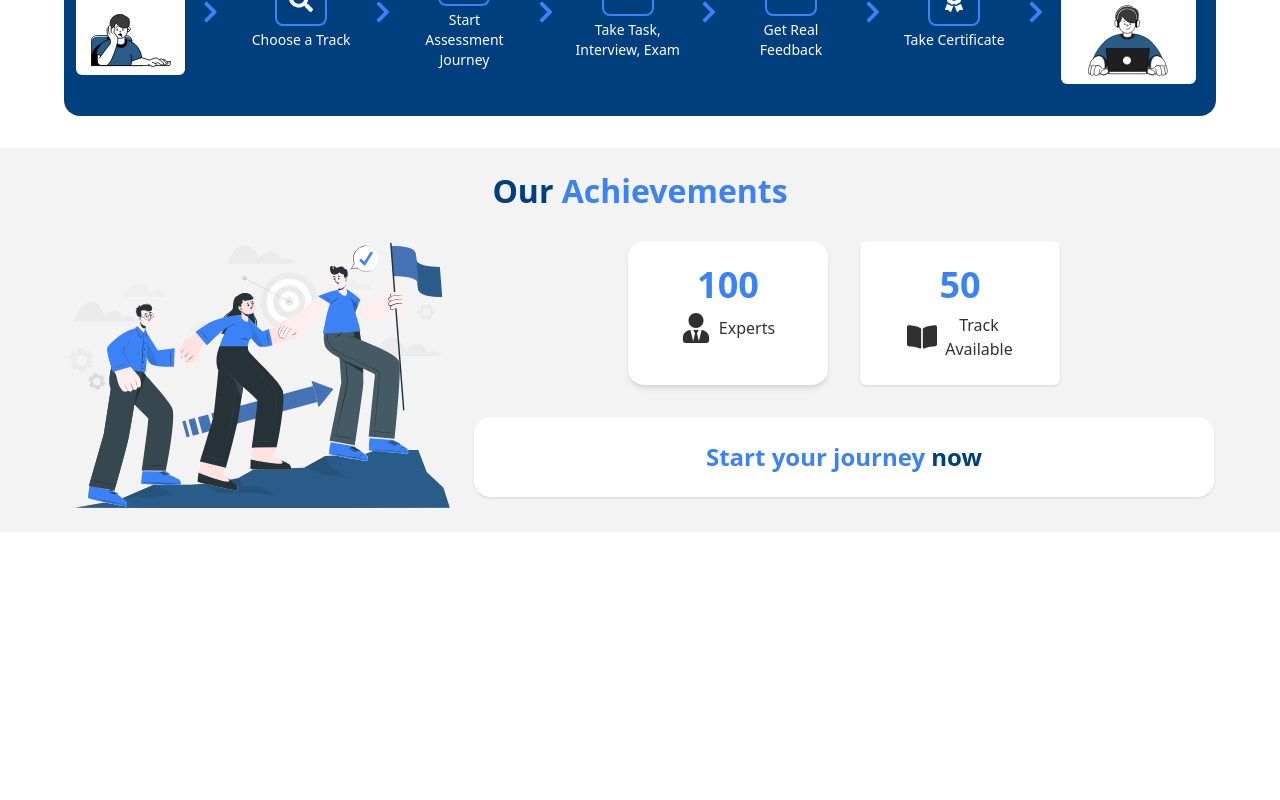
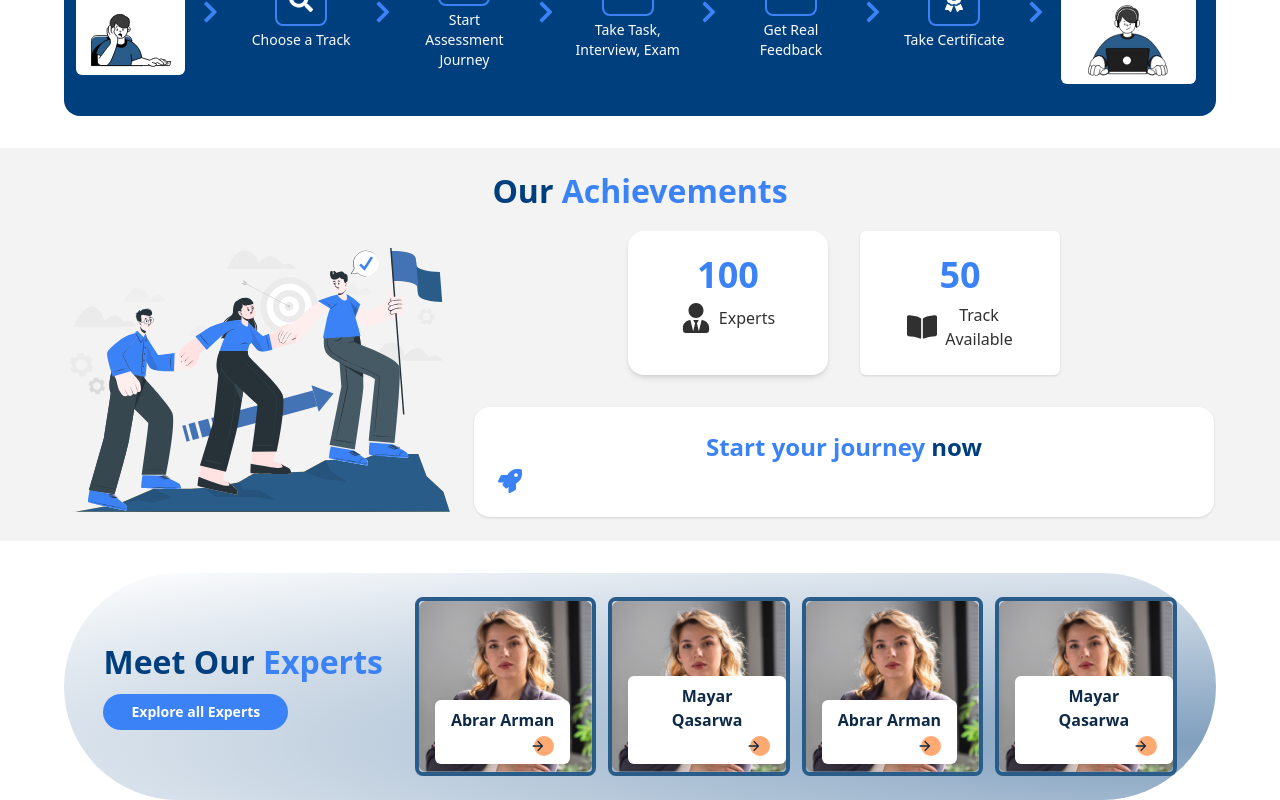
Before and after one commit to MayarQasrawi/Ratify, a React (Vite) app: page / in a window 1280 px wide. Shown: the part 506-1306 px from the top of the page. Before the commit the page ends 1038 px from the top, so only its background shows below. Built offline with nearby package versions, Linux system fonts and the light colour scheme.

Commit message:
add experts components

```diff
--- a/src/components/user/achievements/Achievements.jsx
+++ b/src/components/user/achievements/Achievements.jsx
@@ -1,5 +1,5 @@
 import Title from "../shared/Title";
-import { FaUserTie, FaBookOpen } from "react-icons/fa";
+import { FaUserTie, FaBookOpen,FaRocket  } from "react-icons/fa";
 import img from '../../../assets/img/home/achievements.svg'
 export default function Achievements() {
   return (
@@ -18,7 +18,11 @@ export default function Achievements() {
              <span className="text-[#3B82F6] font-bold  text-2xl sm:text-4xl">50</span>
              <div className="flex gap-2 items-center text-[#303030]"> <FaBookOpen size={30} /> <span className="text-[16px] font-medium">Track <br />Available</span> </div>
           </div>
-          <div className="w-full bg-white rounded-2xl  p-6 text-center shadow text-[#3B82F6] text-[20px] sm:text-2xl font-bold">Start your journey <span className='text-[#003F7D]'>now</span> </div>
+          <div className="w-full bg-white rounded-2xl  p-6 text-center shadow text-[#3B82F6] text-[20px] sm:text-2xl font-bold">
+           <span> Start your journey </span>
+            <span className='text-[#003F7D]'>now</span>
+            <FaRocket className="mt-1.5"/>
+            </div>
        </div>
 
       </div>
--- /dev/null
+++ b/src/components/user/experts/ExpertCard.jsx
@@ -0,0 +1,20 @@
+import { RiArrowRightLine,RiArrowRightSLine } from "react-icons/ri";
+
+export default function ExpertCard({ img, name }) {
+  return (
+    <div className="border-4 border-[#2A5C8A] rounded-lg w-fit mx-auto sm:mx-0  ">
+      <div className="relative overflow-hidden">
+        {" "}
+        <img src={img} alt={name} className="w-[180px] " />
+        <h3 className="text-[#0E2A46] font-bold text-center  py-2 bg-white absolute left-4 bottom-2 px-4 rounded-md">
+          {name}
+          <div className="mt-1">
+            <div className="bg-[#FF914CC7] w-5 h-5 rounded-full flex items-center ml-auto cursor-pointer">
+              <RiArrowRightLine className="-ml-1" />
+            </div>
+          </div>
+        </h3>
+      </div>
+    </div>
+  );
+}
--- /dev/null
+++ b/src/components/user/experts/Experts.jsx
@@ -0,0 +1,33 @@
+import Title from "../shared/Title";
+import img from "../../../assets/img/home/team.png";
+import ExpertCard from "./ExpertCard";
+import Button from "../shared/Button";
+import { RiArrowRightSLine } from "react-icons/ri";
+const experts = [
+  { name: "Abrar Arman", img: img },
+  { name: "Mayar Qasarwa", img: img },
+  { name: "Abrar Arman", img: img },
+  { name: "Mayar Qasarwa", img: img },
+];
+export default function Experts() {
+  return (
+    <section className="w-[90%] mx-auto mt-8 relative">
+      <div className="flex flex-wrap lg:flex-nowrap gap-8 items-center justify-center bg-radial-[at_100%_75%]   from-[rgba(0,63,125,0.5)] to-[rgba(161,186,239,0.5) px-8 py-6 lg:rounded-full">
+       <div className="flex flex-col gap-3 items-start"><Title first="Meet Our " last="Experts" />  <Button>Explore all Experts</Button></div>
+        <div className=" w-[70%] grid  sm:grid-cols-2 xl:grid-cols-4 gap-3">
+          {experts.slice(0, 4).map((expert, ind) => (
+            <ExpertCard key={ind} img={expert.img} name={expert.name} />
+          ))}
+        </div>
+        <div className="lg:hidden flex gap-2 items-center text-[#3B82F6] text-[18px] md:text-2xl font-semibold cursor-pointer">
+          <span className=' hover:underline block'>Explore all Experts</span>
+         <div className="flex items-center">
+          <RiArrowRightSLine className="text-white font-bold" />
+         <RiArrowRightSLine className="text-white font-bold" />
+         <RiArrowRightSLine className="text-white font-bold" /></div>
+         </div>
+
+      </div>
+    </section>
+  );
+}
--- /dev/null
+++ b/src/components/user/shared/Button.jsx
@@ -0,0 +1,9 @@
+import React from 'react'
+
+export default function Button({children}) {
+  return (
+    <button className="text-white hidden lg:block text-sm bg-[#3B82F6] px-7 py-2 lg:py-2 rounded-full font-semibold cursor-pointer">
+    {children}
+  </button>
+  )
+}
--- a/src/components/user/tracks/Tracks.jsx
+++ b/src/components/user/tracks/Tracks.jsx
@@ -1,3 +1,4 @@
+import Button from "../shared/Button";
 import Title from "../shared/Title";
 import TrackCard from "./TrackCard";
 
@@ -12,9 +13,7 @@ export default function Tracks() {
           Find the path that matches your ambition and start your journey to
           excellence.
         </p>
-        <button className="text-white hidden md:block text-sm bg-[#3B82F6] px-6 py-1 lg:py-2 rounded-full font-semibold cursor-pointer">
-          Explore all Tracks
-        </button>
+        <Button>Explore all Tracks</Button>
       </div>
       <div className="flex-1 ">
         <TrackCard />
--- a/src/pages/user/Home.jsx
+++ b/src/pages/user/Home.jsx
@@ -1,4 +1,5 @@
 import Achievements from "../../components/user/achievements/Achievements";
+import Experts from "../../components/user/experts/Experts";
 import Tracks from "../../components/user/tracks/Tracks";
 import Work from "../../components/user/works/Work";
 
@@ -8,6 +9,7 @@ export default function Home() {
       <Tracks/>
       <Work />
       <Achievements />
+      <Experts />
     </>
   )
 }
```
Also changed, not shown: src/assets/img/home/team.png (added).
